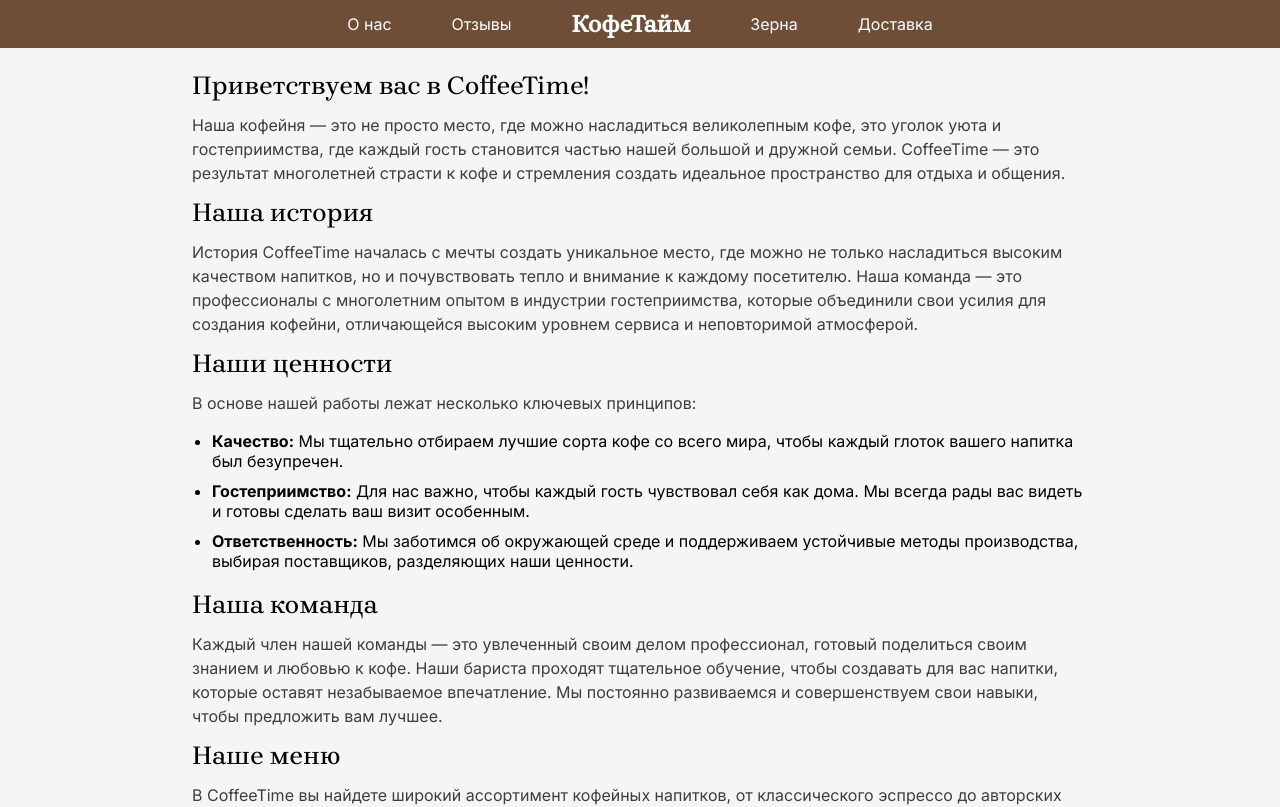
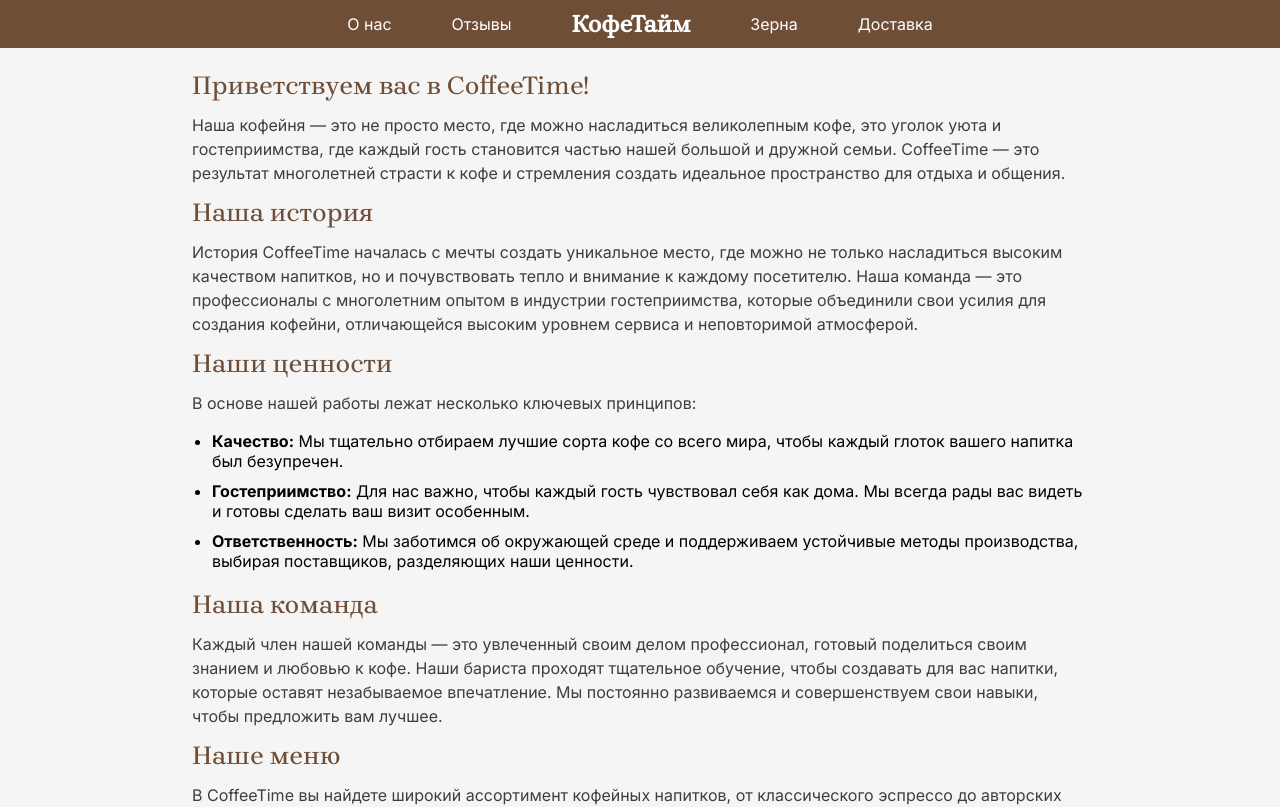
Before and after one commit to ManaTeWai/coffee, a Next.js app: page /about in a window 1280 px wide. Shown: the top 807 px of the page. Built offline with nearby package versions, Linux system fonts and the light colour scheme; no server answers; a web font is replaced by a local one.

Commit message:
Update Htag.module.css

```diff
--- a/src/components/Htag/Htag.module.css
+++ b/src/components/Htag/Htag.module.css
@@ -10,6 +10,7 @@
   font-size: 26px;
   font-weight: 500;
   line-height: 35px;
+  color: var(--primary-color);
 }
 
 .h2 {
@@ -19,6 +20,7 @@
   font-size: 22px;
   font-weight: 500;
   line-height: 30px;
+  color: var(--primary-color);
 }
 
 .h3 {
@@ -28,4 +30,5 @@
   font-size: 20px;
   font-weight: 600;
   line-height: 27px;
+  color: var(--primary-color);
 }
```
